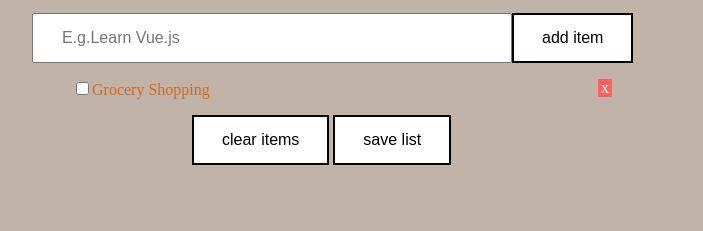
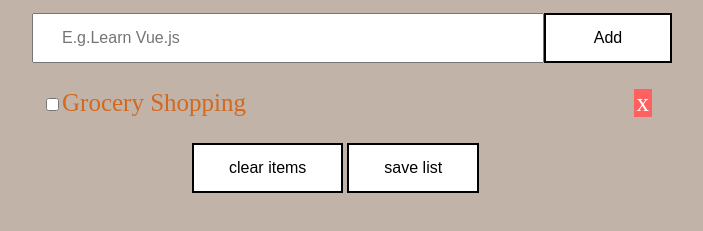
Before and after one commit to IfeomaLucia/todo, a plain HTML site: page index.html in a window 1280 px wide. Shown: the part 71-302 px from the top of the page, without its empty margins (288-991 px from the left). Drawn offline with Linux system fonts and the light colour scheme.

Commit message:
modified the padding and margins for each item

```diff
--- a/index.html
+++ b/index.html
@@ -5,7 +5,7 @@
         <title>TODO</title>
         <link rel="stylesheet" href="styles.css">
         <meta charset="UTF-8">
-        <meta name="viewport" content="width=device-width, initial-scale=1">
+        <meta name="viewport" content="width=device-width, initial-scale=1.0">
     </head>
 
     <body>
@@ -15,13 +15,13 @@
         <div class="items">
             <form id="itemForm" class="my-3">
                 <input type="text" id="itemInput" placeholder="E.g.Learn Vue.js">
-                <button type="submit" class="btn input" id="buttonInput">add item</button>
+                <button type="submit" class="btn input" id="buttonInput">Add</button>
             </form>
         </div>
 
         <div class="itemList">
             <ul>
-                <li><input type="checkbox"><label>Grocery Shopping</label><span class="delete">x</span></li>
+                <li id="task"><input type="checkbox"><label>Grocery Shopping</label><span class="delete">x</span></li>
             </ul>
         </div>
 
--- a/index.js
+++ b/index.js
@@ -25,6 +25,7 @@ function submit(e){
 function addTask(task){
   let ul = document.querySelector('ul');
   let li = document.createElement('li');
+  li.id = "task"
   li.innerHTML = `<input type="checkbox"><label>${task}</label><span class="delete">x</span>`;
   ul.appendChild(li);
   document.querySelector('.itemList').style.display = 'block';
--- a/styles.css
+++ b/styles.css
@@ -21,54 +21,56 @@ h1{
 
 }
 
-.items{
-    position: relative;
-
-}
 
 #itemInput {
-    /* border: 2px solid black; */
-    /* color: black; */
     padding: 14px 28px;
     font-size: 16px;
     cursor: text;
-    width: 75%;
+    width: 80%;
     float: left;
-
 }
 
 .btn {
     border: 2px solid black;
     background-color: white;
     color: black;
-    padding: 14px 28px;
+    padding: 14px 35px;
     font-size: 16px;
     cursor: pointer;
-    /* width: 20%; */
 }
 
-.btn input {
-    width: 25%;
-    float: left;
+.btn.input {
+    width: 20%;
+    padding: 14px 28px;
+    text-align: center;
 }
-.itemList{
+
+div.itemList{
     color: chocolate;
     list-style-type: none;
 
 }
 
-li {
-    list-style-type: none;
-    margin-right: 10%;
+ul {
+    padding: 0%;
 
 }
 
-ul.todo-item {
-list-style-position: outside;
+ul li {
+    list-style-type: none;
+    font-size: 25px;
+    margin: 10px 10px 10px 0px;
+    padding: 10px;
 
+      /* make the list items unselectable */
+    -webkit-user-select: none;
+    -moz-user-select: none;
+    -ms-user-select: none;
+    user-select: none;
 }
 
-.delete{
+
+span.delete{
     background-color: #ff6161;
     padding: 0px 3px 0px 3px;
     color: #fff;
@@ -76,7 +78,7 @@ list-style-position: outside;
     float: right;
 }
 
-.footer-buttons {
+div.footer-buttons {
     margin-left: 25%;
-    margin-right: 25%;
+    margin-right: 20%;
 }
```
